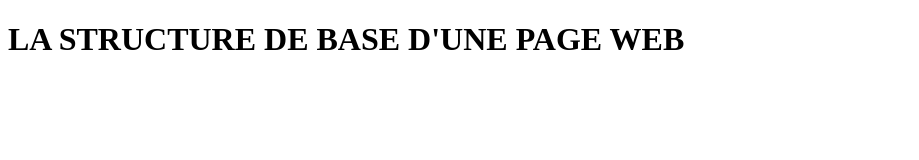
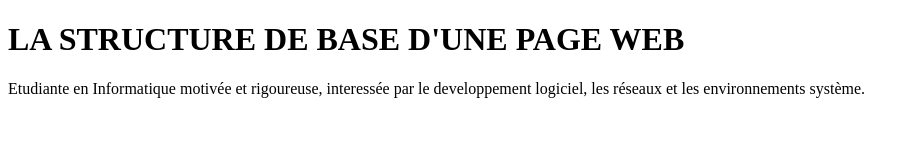
Before and after one commit to alessiaassogba1-hue/mon-cv, a plain HTML site: page index.html in a window 1280 px wide. Shown: the whole page, without its empty margins (0-919 px from the left). Drawn offline with Linux system fonts and the light colour scheme.

Commit message:
mise en place de la section description

```diff
--- a/index.html
+++ b/index.html
@@ -8,5 +8,6 @@
 </head>
 <body>
     <h1>LA STRUCTURE DE BASE D'UNE PAGE WEB</h1>
+    <p>Etudiante en Informatique motivée et rigoureuse, interessée par le developpement logiciel, les réseaux et les environnements système.</p>
 </body>
 </html>
```
